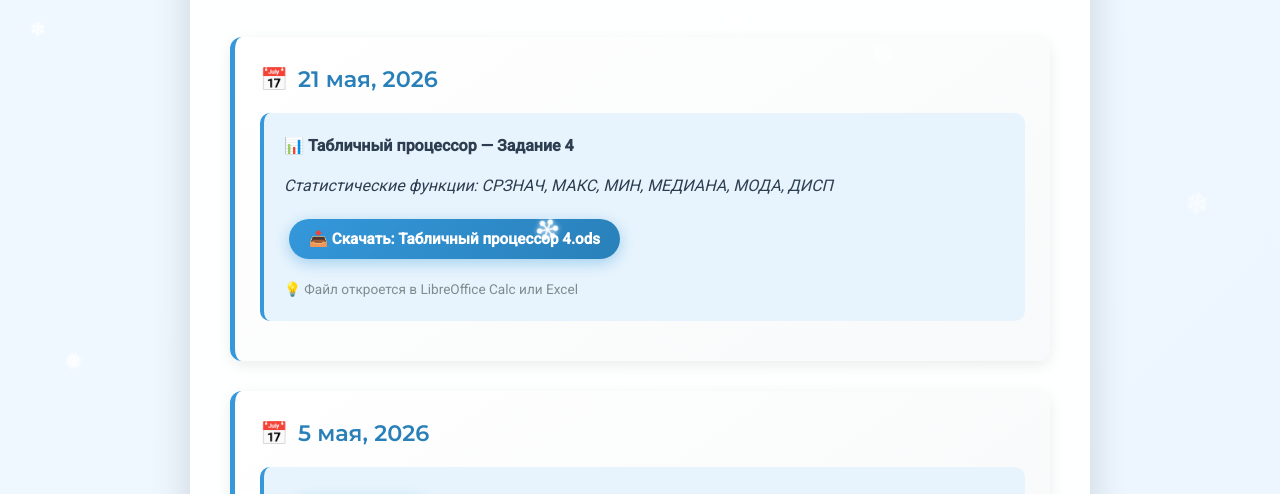
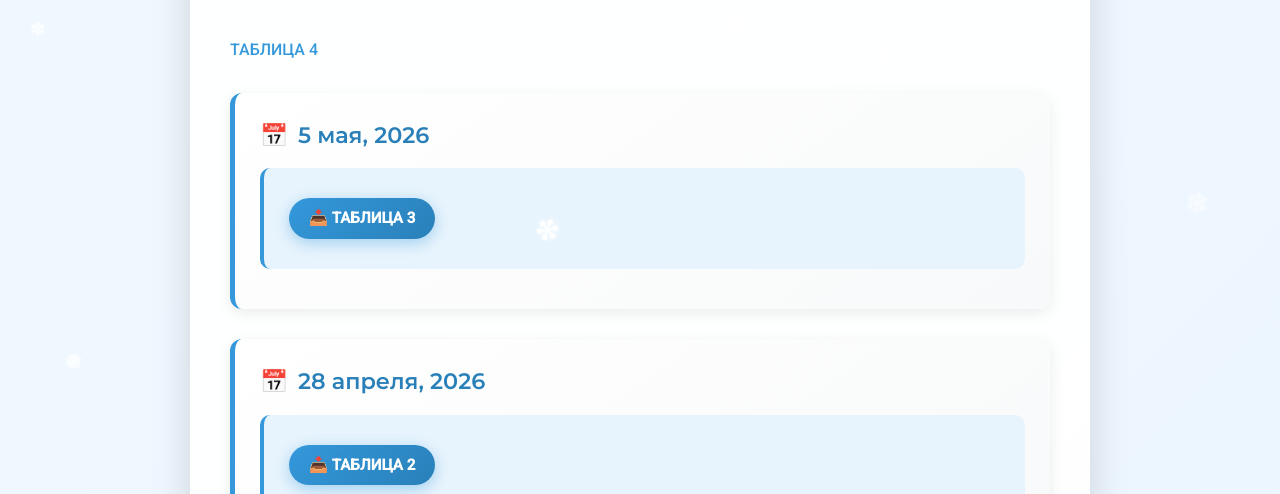
Before and after one commit to Anna001s/dem.github.io, a plain HTML site: page index.html in a window 1280 px wide. Shown: the part 264-758 px from the top of the page. Drawn offline with nearby package versions, Linux system fonts and the light colour scheme.

Commit message:
Update index.html

```diff
--- a/index.html
+++ b/index.html
@@ -438,23 +438,7 @@
         </header>
 
         <!-- ✅ НОВЫЙ ПОСТ — 21 мая, 2026 -->
-        <article class="post">
-            <h2 class="post-date">21 мая, 2026</h2>
-            <div class="faq-block">
-                <p><strong>📊 Табличный процессор — Задание 4</strong></p>
-                <p style="margin: 15px 0 10px;">
-                    <em>Статистические функции: СРЗНАЧ, МАКС, МИН, МЕДИАНА, МОДА, ДИСП</em>
-                </p>
-                <p style="margin: 10px 0;">
-                    <a href="Табличный процессор 4.ods" class="btn" style="padding: 8px 20px; font-size: 0.95rem;" download>
-                        📥 Скачать: Табличный процессор 4.ods
-                    </a>
-                </p>
-                <p style="font-size: 0.85rem; color: #7f8c8d; margin-top: 10px;">
-                    💡 Файл откроется в LibreOffice Calc или Excel
-                </p>
-            </div>
-        </article>
+        <a href="Табличный процессор 4.ods"> ТАБЛИЦА 4</a>
 
         <!-- Старые записи (исправлены закрывающие теги h2) -->
         <article class="post">
```
